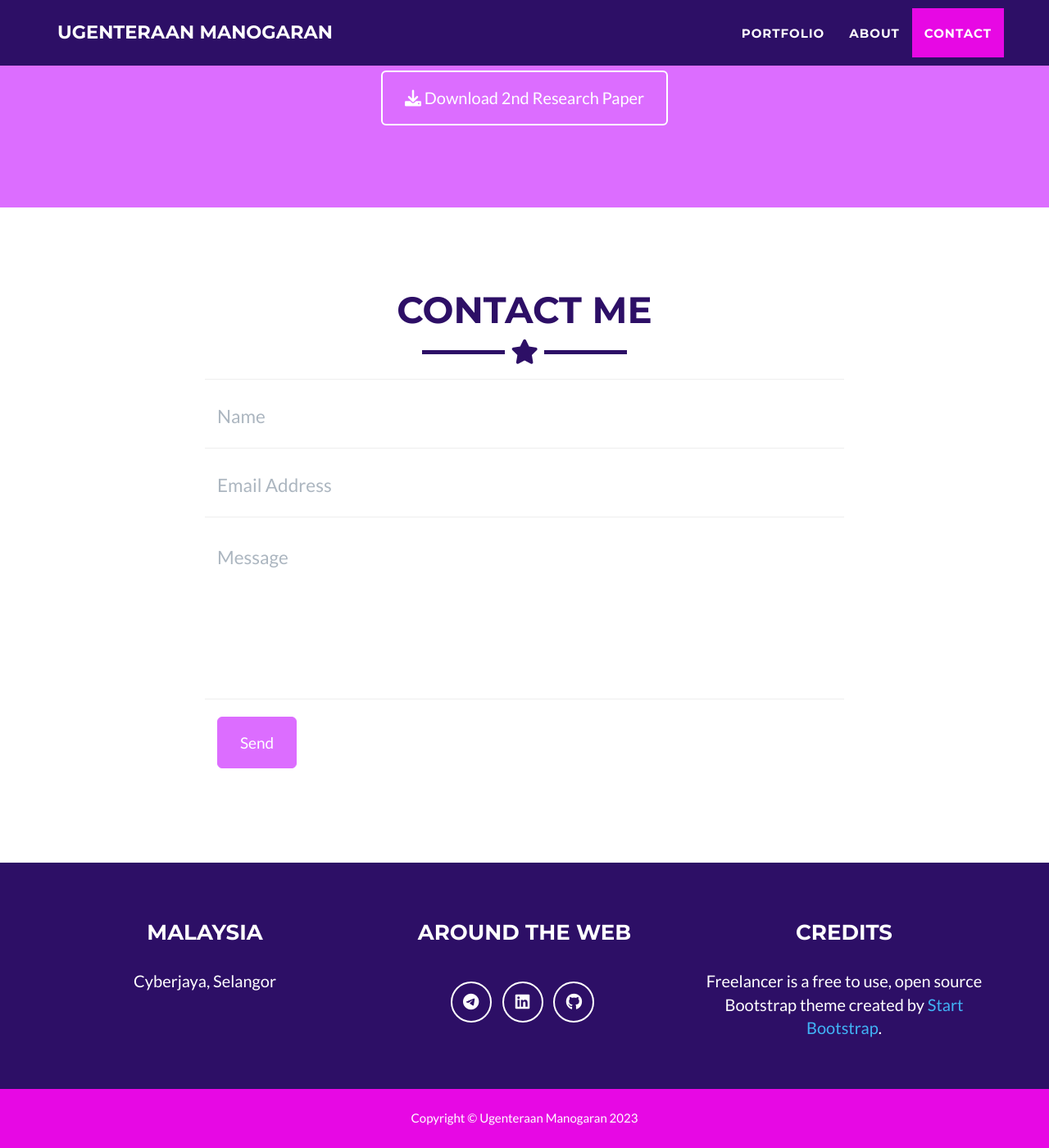
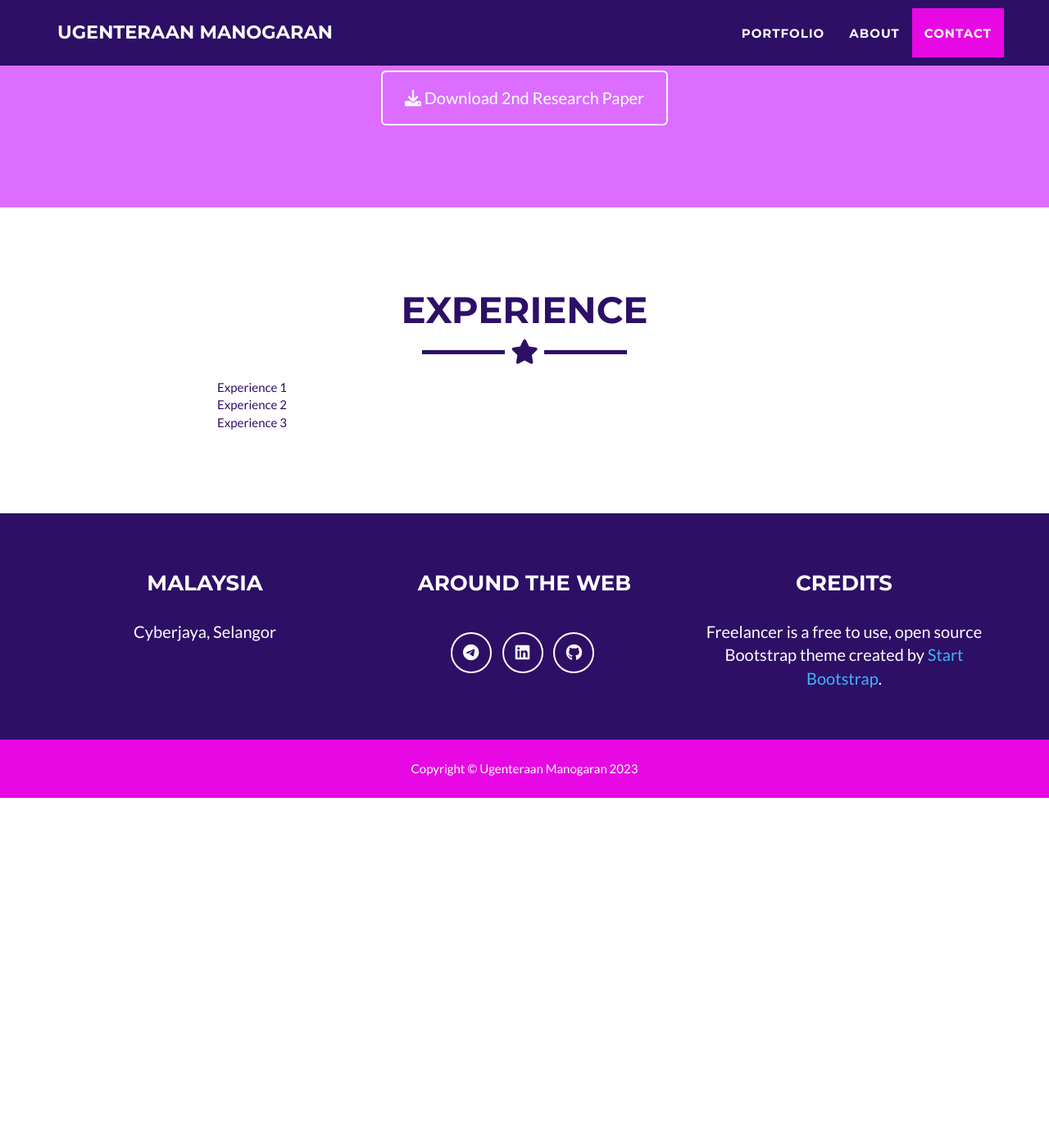
Before and after one commit to Ugenteraan/ugenteraan.github.io, a Jekyll site: the page built from _posts/2014-07-18-project-1.markdown, in a window 1280 px wide and 1400 px high, scrolled down 2188 px. Shown: the whole window at 82% size. Built offline with Jekyll 4.4.1, drawn with Linux system fonts in a browser that asks for light colours; after the commit the page ends 3161 px from its top, so only the background shows below that.

Commit message:
experience

```diff
--- a/_includes/contact_static.html
+++ b/_includes/contact_static.html
@@ -3,49 +3,21 @@
   <div class="container">
     <div class="row">
       <div class="col-lg-12 text-center">
-        <h2>Contact Me</h2>
+        <h2>Experience</h2>
         <hr class="star-primary">
       </div>
     </div>
     <div class="row">
       <div class="col-lg-8 col-lg-offset-2">
-        <form action="//formspree.io/{{ site.email }}" method="POST" name="sentMessage" id="contactForm" novalidate>
-          <div class="row control-group">
-            <div class="form-group col-xs-12 floating-label-form-group controls">
-              <label for="name">Name</label>
-              <input type="text" name="name" class="form-control" placeholder="Name" id="name" required
-                data-validation-required-message="Please enter your name.">
-              <p class="help-block text-danger"></p>
-            </div>
-          </div>
-          <div class="row control-group">
-            <div class="form-group col-xs-12 floating-label-form-group controls">
-              <label for="email">Email Address</label>
-              <input type="email" name="_replyto" class="form-control" placeholder="Email Address" id="email" required
-                data-validation-required-message="Please enter your email address.">
-              <p class="help-block text-danger"></p>
-            </div>
-          </div>
-          <div>
-            <input type="hidden" name="_subject" value="New submission!">
-            <input type="text" name="_gotcha" style="display:none" />
-          </div>
-          <div class="row control-group">
-            <div class="form-group col-xs-12 floating-label-form-group controls">
-              <label for="message">Message</label>
-              <textarea rows="5" name="message" class="form-control" placeholder="Message" id="message" required
-                data-validation-required-message="Please enter a message."></textarea>
-              <p class="help-block text-danger"></p>
-            </div>
-          </div>
-          <br>
-          <div id="success"></div>
-          <div class="row">
-            <div class="form-group col-xs-12">
-              <button type="submit" class="btn btn-success btn-lg">Send</button>
-            </div>
-          </div>
-        </form>
+        <div>
+          Experience 1
+      </div>
+      <div>
+        Experience 2
+      </div>
+      <div>
+        Experience 3
+      </div>
       </div>
     </div>
   </div>
```
